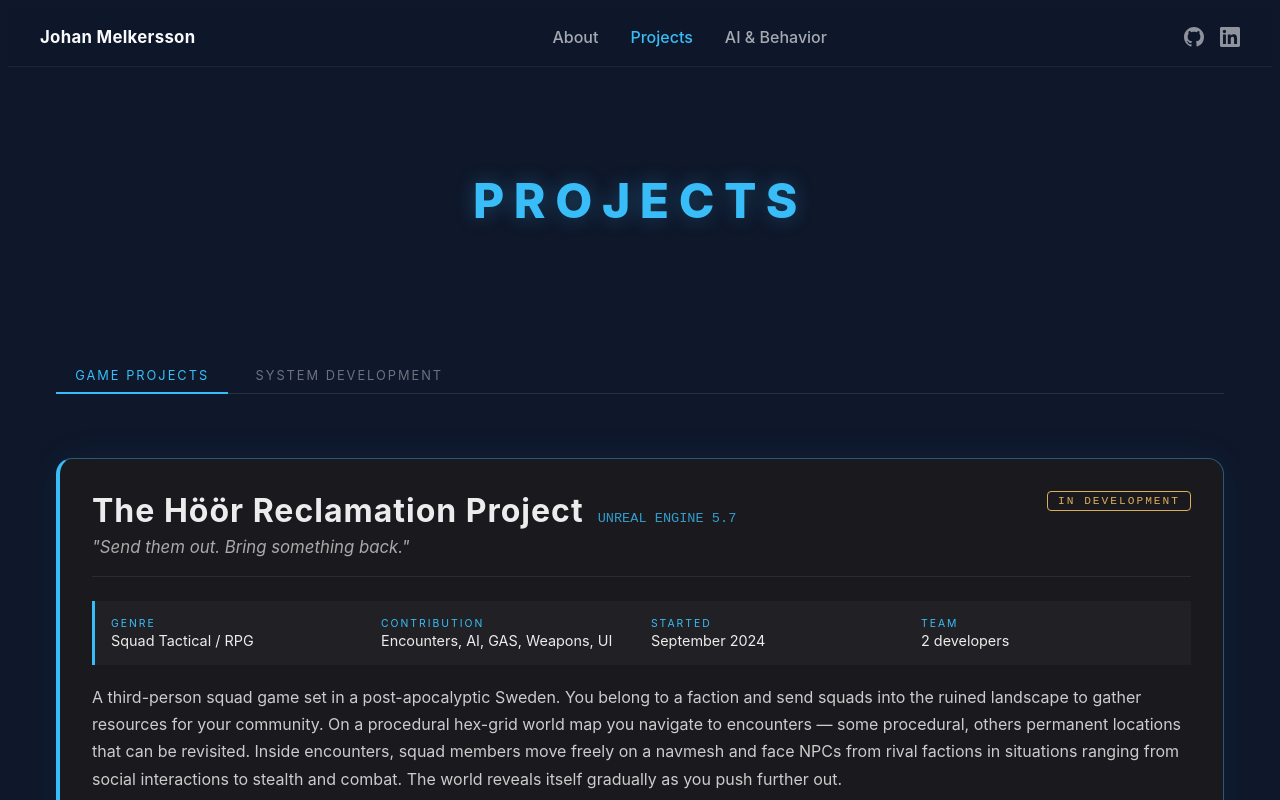
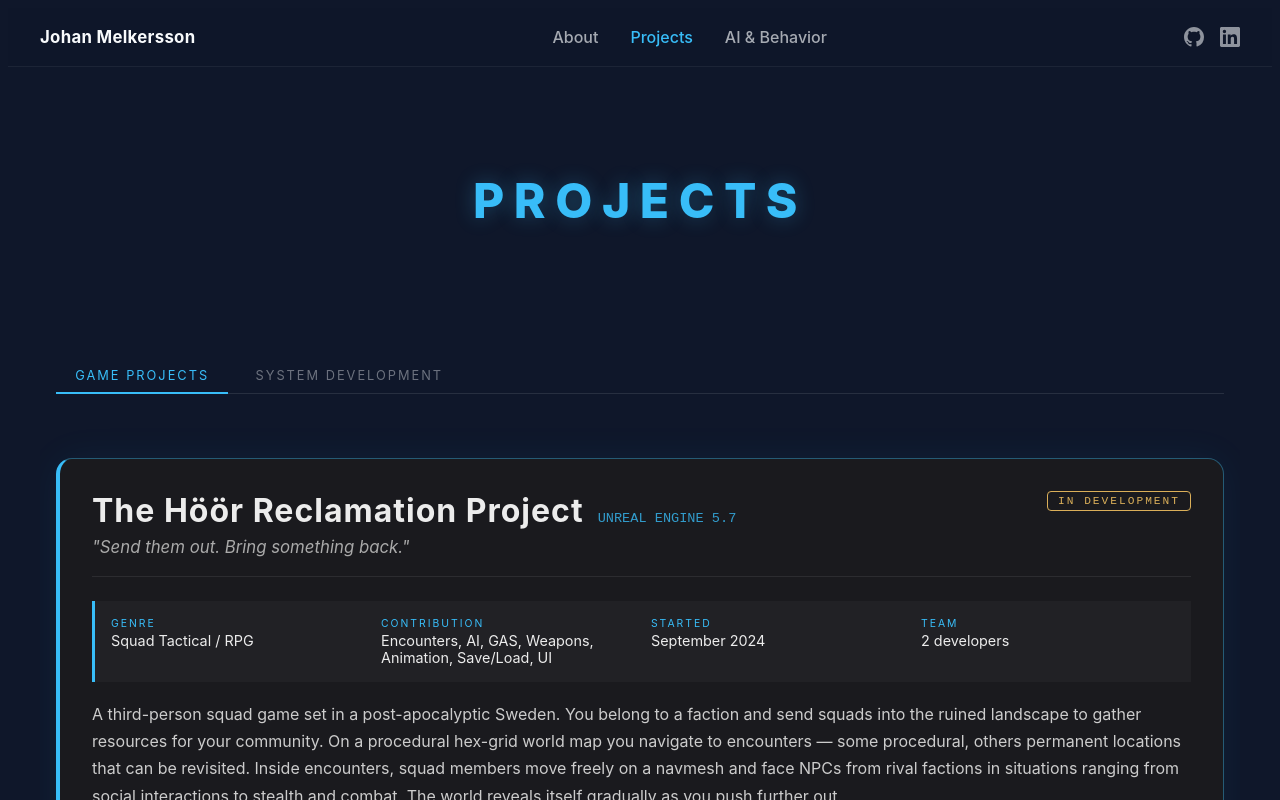
Before and after one commit to johanmelkersson/johanmelkersson.github.io, a React (Vite) app: page /projects in a window 1280 px wide. Shown: the top 800 px of the page. Built offline with nearby package versions, Linux system fonts and the light colour scheme.

Commit message:
Update projects.ts

```diff
--- a/src/data/projects.ts
+++ b/src/data/projects.ts
@@ -57,7 +57,7 @@ export const FEATURED_PROJECT: FeaturedProject = {
     technologies: ["C++", "Unreal Engine 5.7", "GAS", "StateTree", "DetourCrowd", "Enhanced Input", "EQS"],
     genre: "Squad Tactical / RPG",
     engine: "Unreal Engine 5.7",
-    mainContribution: "Encounters, AI, GAS, Weapons, UI",
+    mainContribution: "Encounters, AI, GAS, Weapons, Animation, Save/Load, UI",
     startDate: "September 2024",
     teamSize: "2 developers",
     technicalSystems: [
@@ -94,6 +94,12 @@ export const FEATURED_PROJECT: FeaturedProject = {
             name: "Save / Load",
             description:
                 "Binary serialization of all SaveGame-marked UPROPERTYs, per-map actor state, and full procedural landscape data.",
+        },
+        {
+            name: "Animation Blueprints (ABP)",
+            description:
+                "Full ABP setup for player characters and AI — state machines, blend spaces, and animation montage integration " +
+                "for locomotion, combat stances, cover transitions, and hit reactions.",
         },
     ],
 };
```
